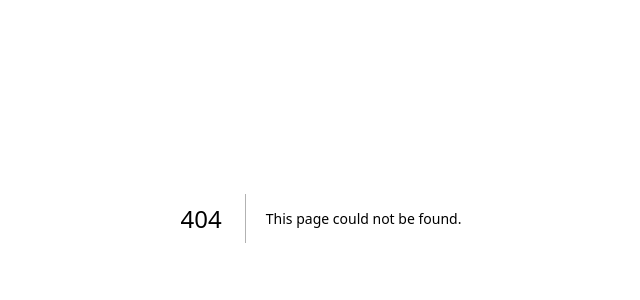
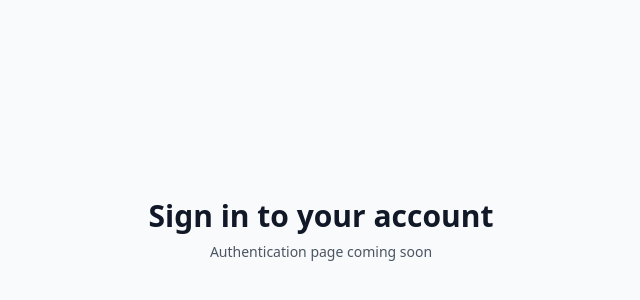
Before and after one commit to sureshpatta86/prompt-booster, a Next.js app: page /signin in a window 1280 px wide. Before the commit this address had no page. Shown: the part 182-482 px from the top of the page, without its empty margins (319-959 px from the left). Built offline with nearby package versions, Linux system fonts and the light colour scheme.

Commit message:
feat(auth): add sign-in page and NextAuth configuration

```diff
--- /dev/null
+++ b/app/(auth)/signin/page.tsx
@@ -0,0 +1,16 @@
+export default function SignInPage() {
+  return (
+    <div className="min-h-screen flex items-center justify-center bg-gray-50 dark:bg-gray-900">
+      <div className="max-w-md w-full space-y-8">
+        <div>
+          <h2 className="mt-6 text-center text-3xl font-extrabold text-gray-900 dark:text-white">
+            Sign in to your account
+          </h2>
+          <p className="mt-2 text-center text-sm text-gray-600 dark:text-gray-400">
+            Authentication page coming soon
+          </p>
+        </div>
+      </div>
+    </div>
+  )
+}
--- /dev/null
+++ b/app/api/auth/[...nextauth]/route.ts
@@ -0,0 +1,33 @@
+import NextAuth from "next-auth"
+import Credentials from "next-auth/providers/credentials"
+
+export const { handlers, auth } = NextAuth({
+  providers: [
+    Credentials({
+      name: "credentials",
+      credentials: {
+        email: { label: "Email", type: "email" },
+        password: { label: "Password", type: "password" }
+      },
+      async authorize(credentials) {
+        if (credentials?.email && credentials?.password) {
+          return {
+            id: "1",
+            email: credentials.email as string,
+            name: "Demo User",
+          }
+        }
+        return null
+      }
+    })
+  ],
+  pages: {
+    signIn: "/signin",
+  },
+  session: {
+    strategy: "jwt",
+  },
+  secret: process.env.NEXTAUTH_SECRET || "development-secret-key",
+})
+
+export const { GET, POST } = handlers
--- a/app/layout.tsx
+++ b/app/layout.tsx
@@ -13,7 +13,7 @@ export default function RootLayout({
   children: React.ReactNode;
 }) {
   return (
-    <html lang="en">
+    <html lang="en" suppressHydrationWarning>
       <body className="font-sans">
         <Providers>
           {children}
--- a/components/providers.tsx
+++ b/components/providers.tsx
@@ -25,8 +25,9 @@ export function Providers({ children }: { children: React.ReactNode }) {
         <ThemeProvider
           attribute="class"
           defaultTheme="light"
-          enableSystem
+          enableSystem={false}
           disableTransitionOnChange
+          storageKey="theme"
         >
           {children}
           <ReactQueryDevtools initialIsOpen={false} />
```
